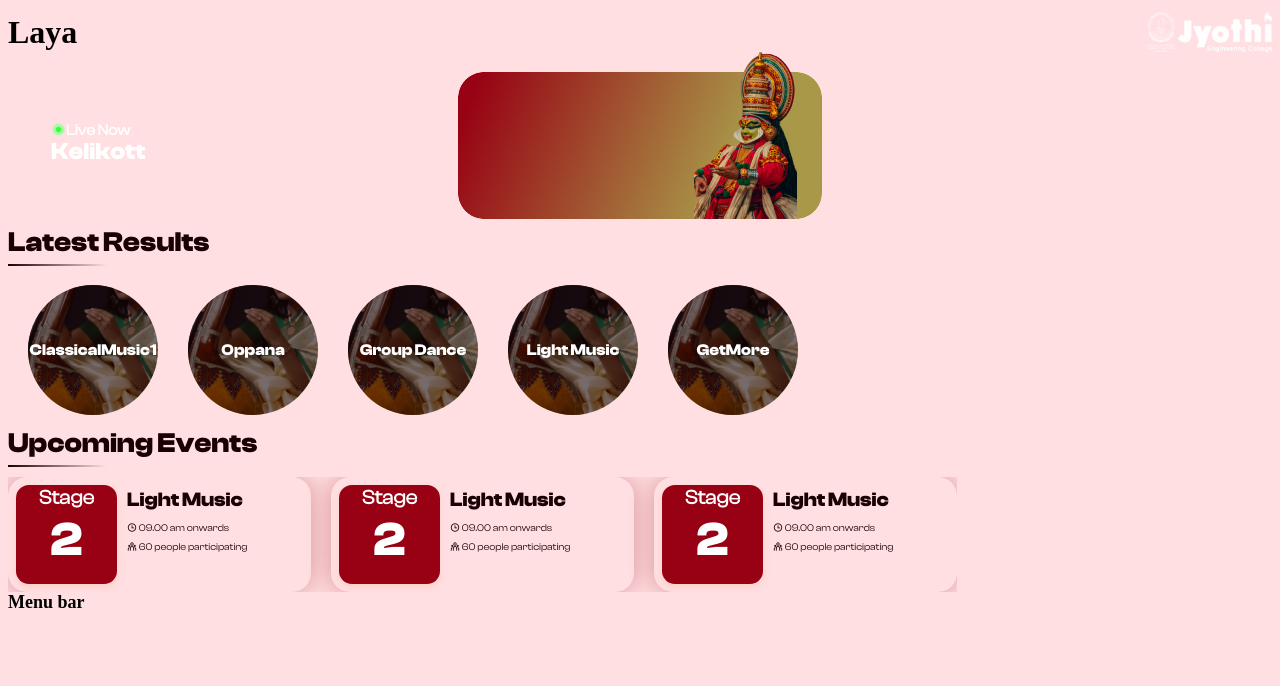
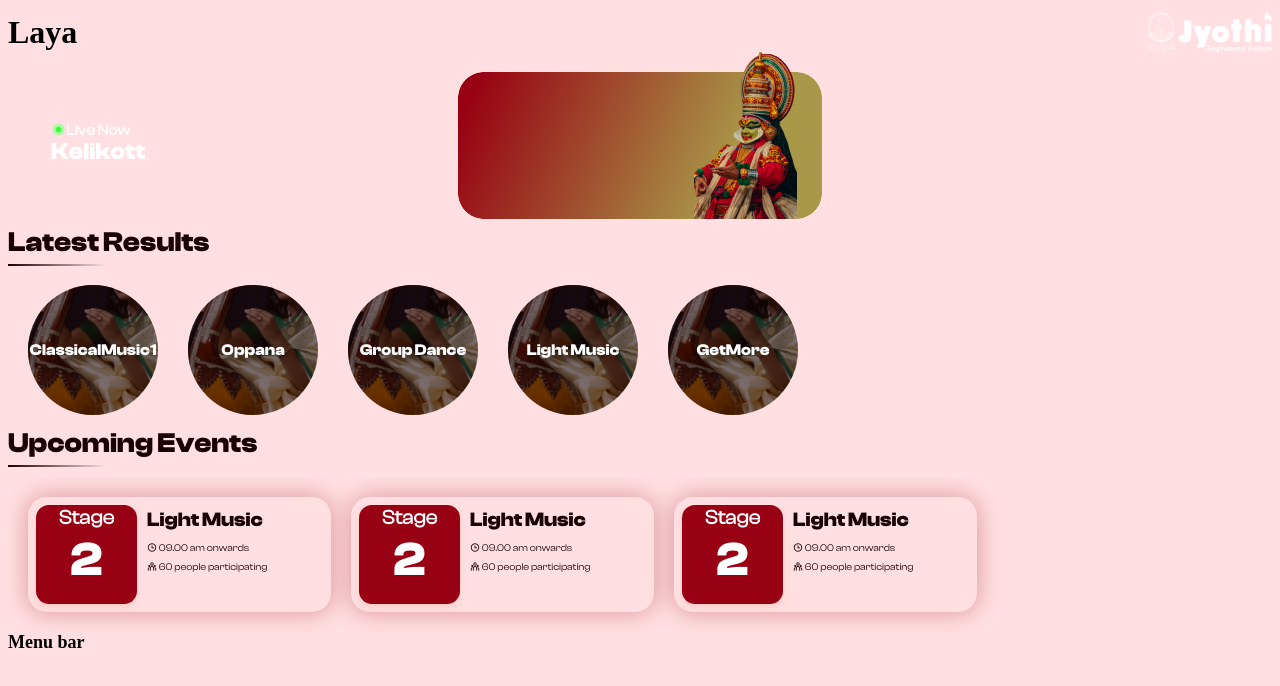
Before and after one commit to jyothi-engineering-college/Laya_App, a React (Create React App) app: page / in a window 1280 px wide. Shown: the top 686 px of the page. Built offline with nearby package versions, Linux system fonts and the light colour scheme.

Commit message:
upcoming events

```diff
--- a/src/css/Home.css
+++ b/src/css/Home.css
@@ -175,11 +175,21 @@ p{
   margin-bottom: 6px;
   font-weight: 400;
 }
-.upev
-{
+.upev {
+
   display: inline-flex;
   flex-direction: row;
-  overflow-x: auto; /* Enable horizontal scrolling */
+  gap: 20px;
+  padding: 20px; /* Adding padding for better spacing */
+  margin: 0px; /* Centering the container */
+  width: fit-content; /* Adjusting container width based on content */
+}
+.ucontainer
+{overflow-x: auto; /* Enable horizontal scrolling */
   white-space: nowrap;
-  gap: 20px;
+  -ms-overflow-style: none;  /* IE and Edge */
+  scrollbar-width: none; /* Prevent items from wrapping */
 }
+.ucontainer::-webkit-scrollbar {
+  display: none;
+}
--- a/src/pages/Home.js
+++ b/src/pages/Home.js
@@ -48,6 +48,7 @@ function Home() {
         </div>
         <p className="rhd">Upcoming Events</p>
       <div className="shoo"></div>
+      <div className="ucontainer">
       <div className="upev">
 
         <div className="upsf">
@@ -87,7 +88,7 @@ function Home() {
         </div>
 
 
-      </div>
+      </div></div>
       </div>
 
   );
```
